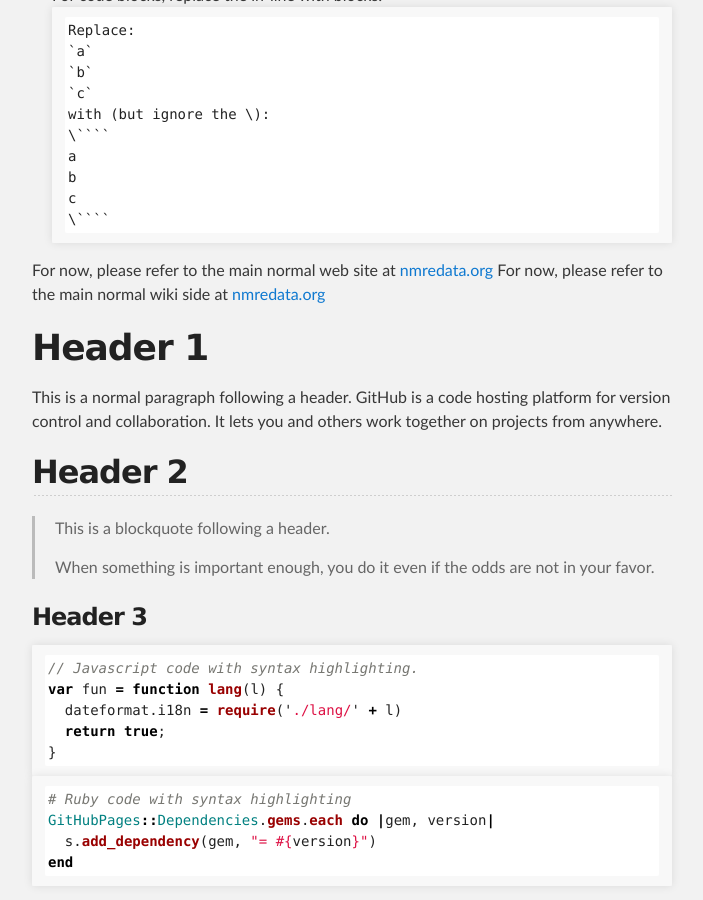
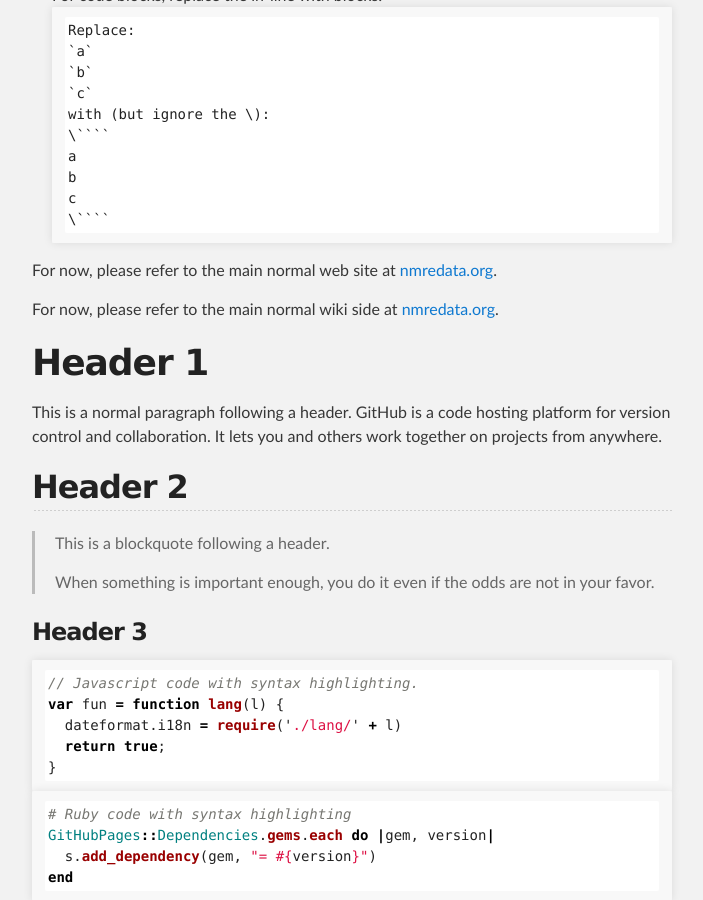
Before and after one commit to NMReDATAInitiative/NMReDATAInitiative.github.io, a Jekyll site: the page built from index.md, in a window 1280 px wide and 900 px high, scrolled down 701 px. Shown: the whole window, without its empty margins (288-991 px from the left). Built offline with Jekyll 4.4.1, drawn with Linux system fonts in a browser that asks for light colours.

Commit message:
chore: fixed file name and other compatibility problems

`````diff
--- a/index.md
+++ b/index.md
@@ -38,8 +38,9 @@ c
 \````
 ````
 
-For now, please refer to the main normal web site at [nmredata.org](http://nmredata.org)
-For now, please refer to the main normal wiki side at [nmredata.org](https://nmredata.org/wiki/Main_Page)
+For now, please refer to the main normal web site at [nmredata.org](http://nmredata.org).
+
+For now, please refer to the main normal wiki side at [nmredata.org](https://nmredata.org/wiki/Main_Page).
 
 
 # Header 1
`````
